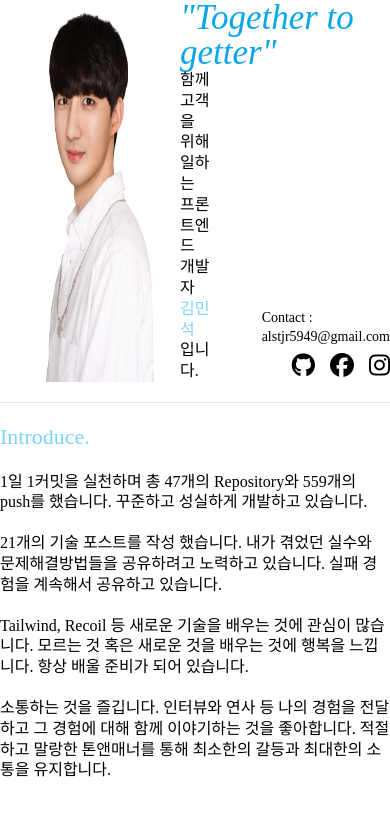
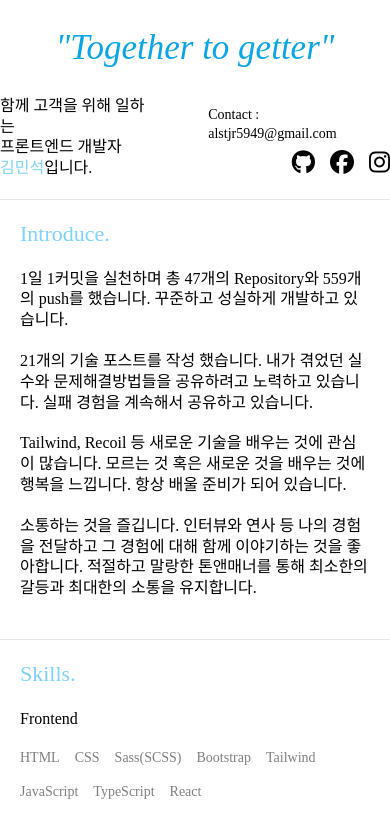
Before and after one commit to alstjr5949/Resume, a plain HTML site: page index.html in a window 390 px wide. Shown: the top 818 px of the page. Drawn offline with Linux system fonts and the light colour scheme; a web font is replaced by a local one.

Commit message:
media query

```diff
--- a/style.css
+++ b/style.css
@@ -48,7 +48,6 @@ body {
 }
 
 .slogan {
-  display: block;
   display: flex;
   justify-content: center;
   align-items: center;
@@ -178,3 +177,17 @@ body {
 .certificate .certificate-link-cont a:hover {
   color: black;
 }
+
+@media screen and (max-width: 645px) {
+  .header {
+    width: 100vw;
+    height: 200px;
+    justify-content: space-around;
+  }
+  .header .profile-img {
+    display: none;
+  }
+  .main section {
+    padding: 0 20px 20px;
+  }
+}
```
